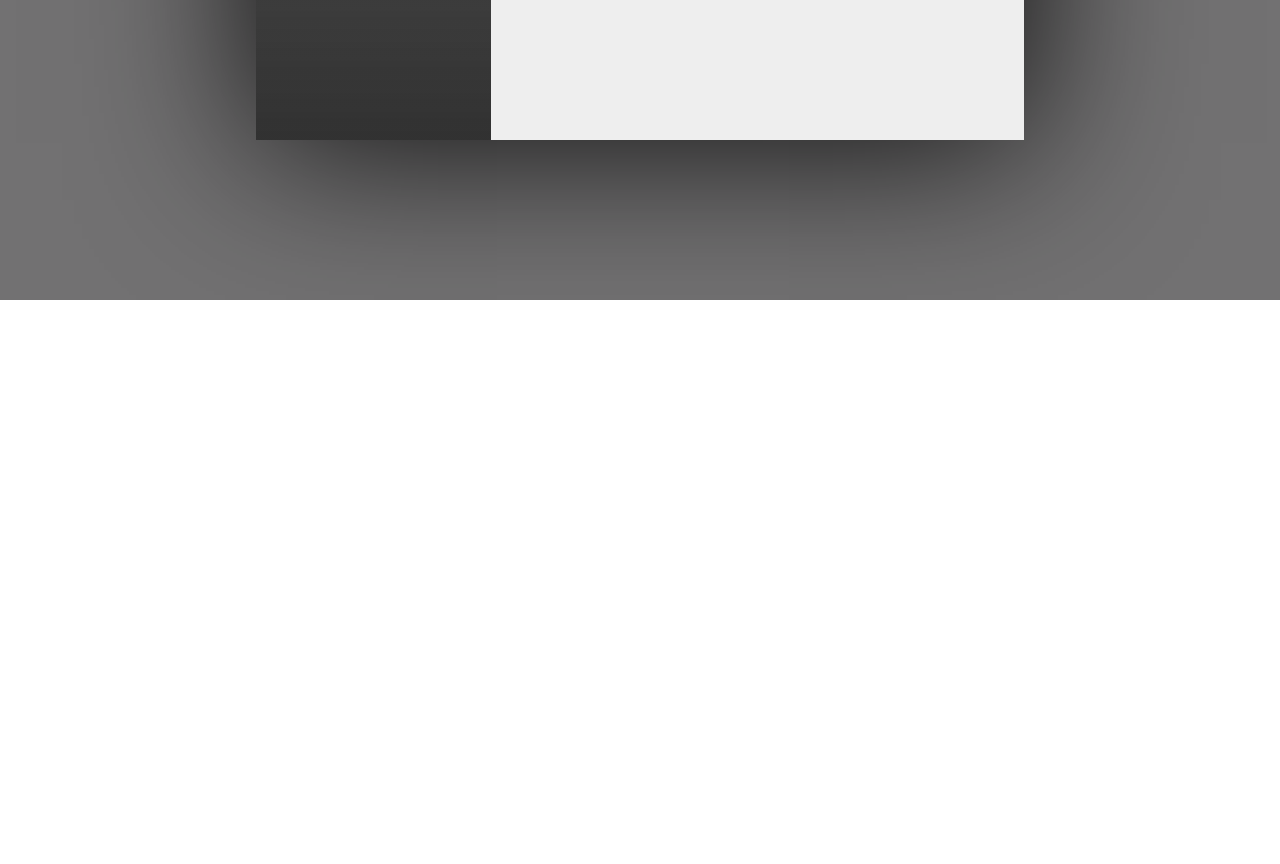
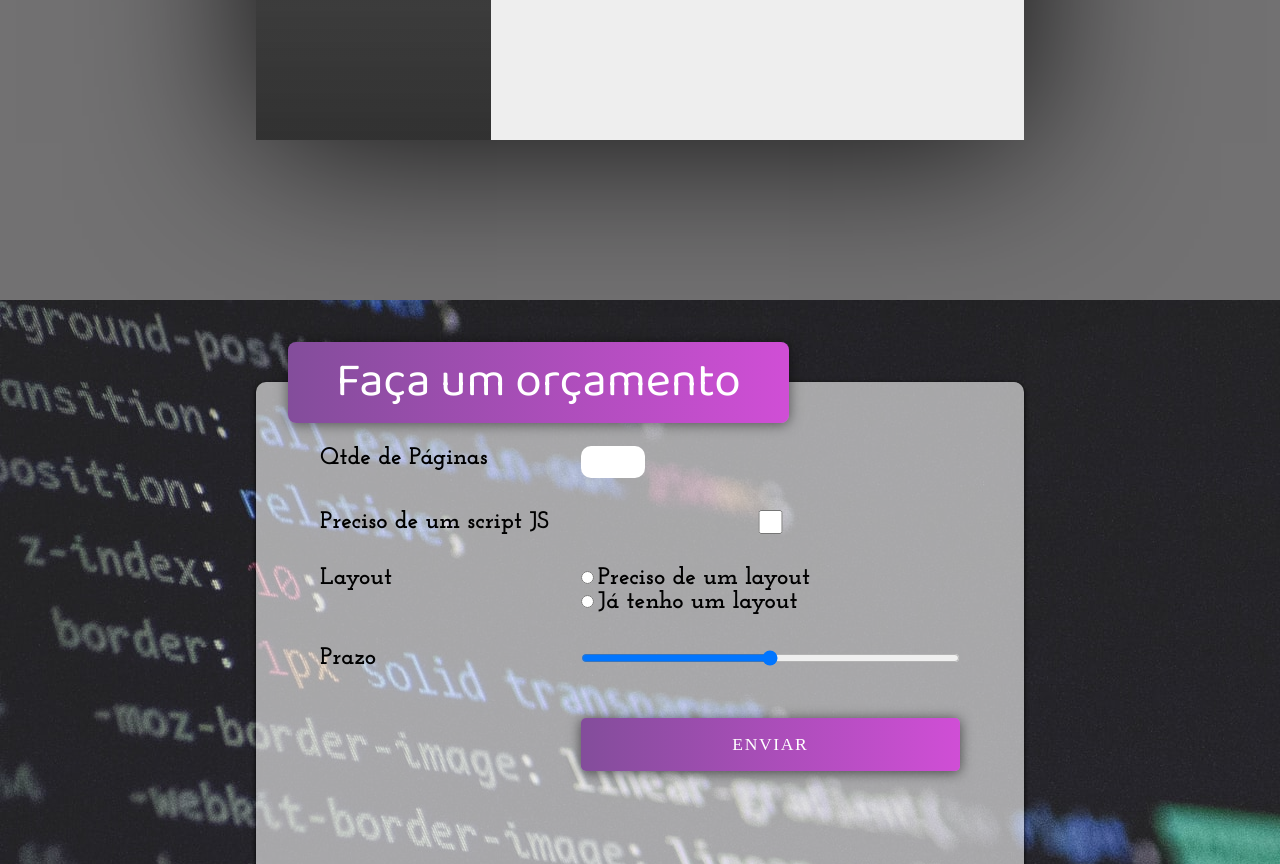
Before and after one commit to rodrigoSilva23/Portfolio, a plain HTML site: page index.html in a window 1280 px wide. Shown: the part 3068-3932 px from the top of the page. Before the commit the page ends 3368 px from the top, so only its background shows below. Drawn offline with Linux system fonts and the light colour scheme; grey boxes are pictures that could not be loaded.

Commit message:
:package:form orcamento

```diff
--- a/index.html
+++ b/index.html
@@ -81,7 +81,7 @@
                 <div class="conhecimento">
                     <div class="conhecimento-header">
                         <i class="fas fa-pencil-alt"></i>
-                        <h3>Design</h3>
+                        <h3>ReactJS</h3>
                     </div>
                     <div class="conhecimento-text">
                         <p>Lorem ipsum dolor sit amet consectetur adipisicing elit. Harum hic eum rerum molestiae eveniet minima ex assumenda ad? Sunt eos necessitatibus inventore officia itaque temporibus tempore blanditiis dolor debitis dicta!</p>
@@ -194,6 +194,52 @@
             </div>
         </section>
 
+        <section class="sessao-orcamento">
+            <div class="orcamento-wrapper">
+                <h1>Faça um orçamento</h1>
+                <form >
+                    <label for="qtde">Qtde de Páginas</label>
+                    <input type="number" min="1"  name="qtde" id="qtde">
+                    <label for="js">Preciso de um script JS</label>
+                    <input type="checkbox" name="js" id="js">
+                    <label >Layout</label>
+                    <div class="group-layout">
+                       <div>
+                           <input type="radio" name="layout" id="layout-sim">
+                           <label for="layout-sim" >Preciso de  um layout</label>
+                       </div>
+                       <div>
+                           <input type="radio" name="layout" id="layout-nao">
+                           <label for="layout-nao" >Já tenho um layout</label>
+                       </div>
+
+
+                    </div>
+                    <label for="prazo">Prazo</label>
+                    <input type="range" name="prazo" id="prazo">
+                    <button type="submit" class="btn-orcamento">Enviar</button>
+                </form>
+            </div>
+
+        </section>
+        <footer>
+            <div class="footer-content">
+                <p>
+                    Copyright &copy;
+                    <span >
+                        <script type="text/javascript">document.write(new Date().getFullYear());</script>
+                        RodrigoSilva - Todos os direitos reservados
+                    </span>
+                </p>
+                <div class="social-list">
+                    <ul class="li"><a href=""><i class="fa"></i></a></ul>
+                    <ul class="li"><a href=""><i class="fa"></i></a></ul>
+                    <ul class="li"><a href=""><i class="fa"></i></a></ul>
+                </div>
+
+            </div>
+        </footer>
+
 
 
 
--- a/script.js
+++ b/script.js
@@ -3,3 +3,7 @@ document.querySelector(".hamburguer").addEventListener("click", ()=>{
 
 
 })
+
+function pegardataatual(){
+   now = new date().getfullYear();
+}
--- a/style.css
+++ b/style.css
@@ -311,7 +311,12 @@ color: #555;
 }
 
 
-/* css do section parte de conhecimentos */
+/*-----------------------------------Fim--------------------------------------*/
+
+
+
+
+/*--------------------- css do section parte de conhecimentos -----------------*/
 
 
 .conhecimentos{
@@ -413,8 +418,12 @@ color: #555;
      width: 100%;
 
 }
+/*-----------------------------------Fim--------------------------------------*/
 
-/* css do section parte de Projetos */
+
+
+
+/*---------------- css do section parte de Projetos ---------------------------*/
 
 .projetos{
     height: 100vh;
@@ -500,10 +509,11 @@ color: #555;
     opacity: 1 ;
     visibility: visible;
 }
+/*-----------------------------------Fim--------------------------------------*/
 
 
 
-/* Css responsavel pela parte de contatos*/
+/*-------------------- Css responsavel pela parte de contatos-----------------*/
 
 
 .sessao-contato{
@@ -629,3 +639,94 @@ color: #555;
 
 
 }
+
+/*-----------------------------------Fim--------------------------------------*/
+
+
+/*---------------------------------orçamento-----------------------------------*/
+
+.sessao-orcamento{
+    width: 100%;
+    height: 102vh;
+    background: url(./img/bg-orcamento.jpg);
+    object-fit: cover;
+    display: flex;
+    align-items: center;
+    justify-content: center;
+
+}
+
+.orcamento-wrapper{
+    width: 60%;
+    height: 80%;
+    background-color:#ffffff99;
+    border-radius: 10px;
+    box-shadow: 0 .1rem .3rem rgba(0,0,0,8);
+    position: relative;
+
+
+}
+.sessao-orcamento h1{
+    position: absolute;
+    top:-2.5rem;
+    left: 2rem;
+    border-radius: 8px;
+    padding:0 3rem;
+    background: #834d9b;  /* caso o navegador seja antigo */
+    background: -webkit-linear-gradient(to left, #d04ed6, #834d9b);
+    background: linear-gradient(to left, #d04ed6, #834d9b);
+    color: white;
+    font-size:3rem;
+    font-weight: lighter;
+    font-family:var(--font-primary);
+    box-shadow: 0 .1rem .8rem rgba(0, 0, 0, 0.5);
+
+
+
+
+}
+
+.sessao-orcamento form{
+    margin: 4rem;
+    display:grid;
+    grid-template-columns: auto 1fr;
+    column-gap: 2rem;
+    row-gap: 2rem;
+
+
+}
+
+.sessao-orcamento label{
+    font-family: var(--font-secundary);
+    font-size: 1.5rem;
+    font-weight:bold;
+}
+
+.sessao-orcamento input[type="number"]{
+    font-family: var(--font-secundary);
+    width: 4rem;
+    font-size:2rem;
+    outline: none;
+    border-radius: 10px;
+    border:none;
+
+}
+.btn-orcamento{
+   padding:1rem;
+    background: #834d9b;  /* caso o navegador seja antigo */
+     background: -webkit-linear-gradient(to left, #d04ed6, #834d9b);
+     background: linear-gradient(to left, #d04ed6, #834d9b);
+     font-family: var(--font-action);
+     font-size: 1.1rem;
+     text-transform: uppercase;
+     letter-spacing:0.1rem;
+     color: white;
+     border-radius: .3rem;
+     border:none;
+     cursor:pointer;
+     box-shadow: 0 .1rem .8rem rgba(0, 0, 0, 0.6);
+     margin-top: 1rem;
+     grid-column: 2;
+
+
+}
```
Also changed, not shown: img/bg-orcamento.jpg (added).
